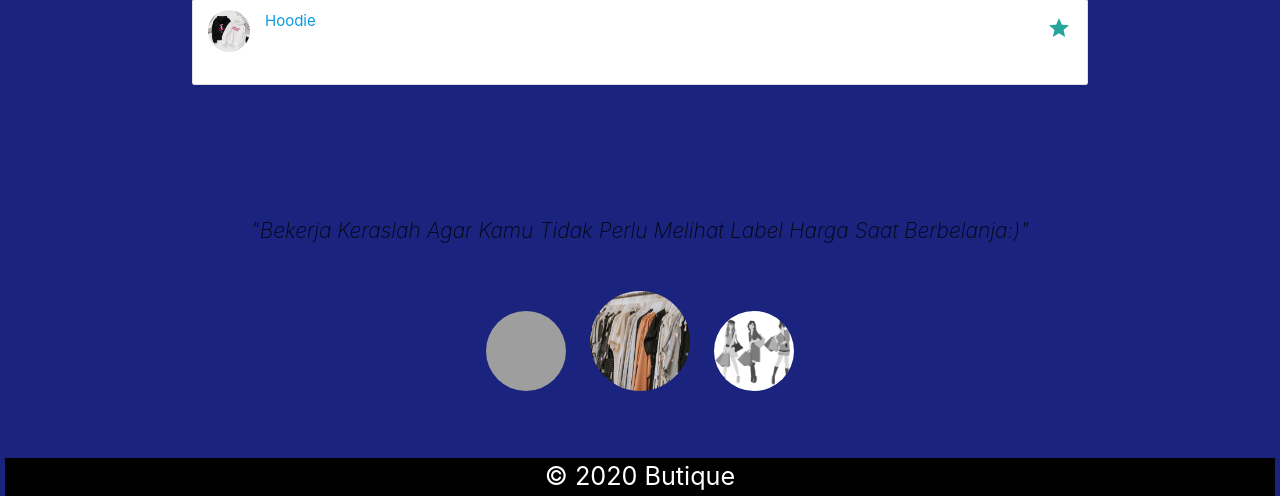
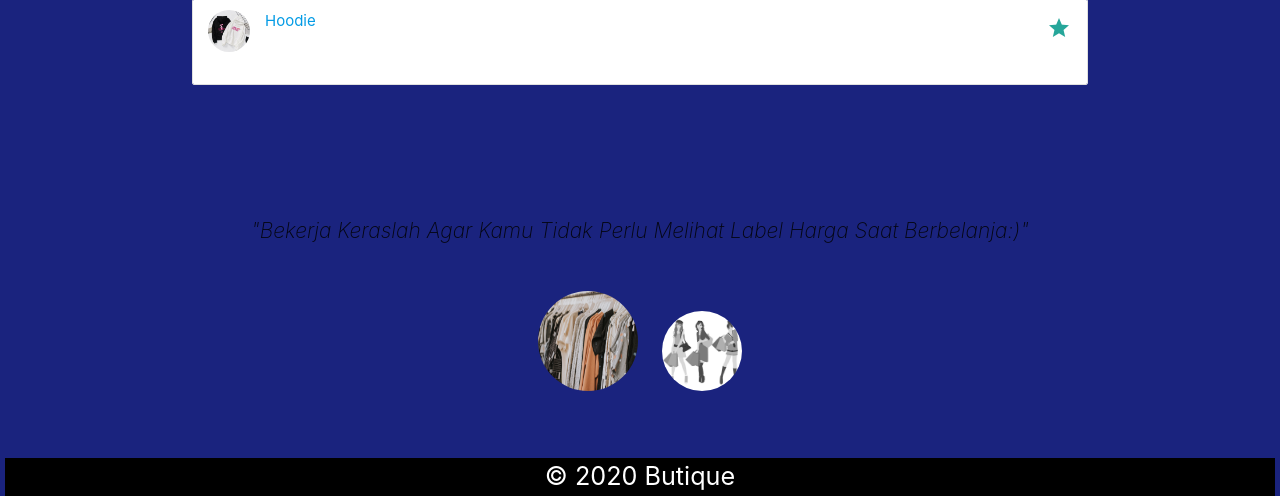
Before and after one commit to SeliSuhaeli/pw2020_193040015, a PHP site: page /tubes/index.php in a window 1280 px wide. Shown: the part 1569-2065 px from the top of the page. Run offline with PHP 8.4, Linux system fonts and the light colour scheme; data comes from the database, SQL or seed files in the repository; grey boxes are pictures that could not be loaded.

Commit message:
TUGAS BESAR

```diff
--- a/tubes/index.php
+++ b/tubes/index.php
@@ -155,10 +155,6 @@ harga Like '%$keyword%'");
                 </div>
             </li>
             <li>
-                <img src="assets/img/2.jpg">
-                <div class="caption left-align"></div>
-            </li>
-            <li>
                 <img src="assets/img/1.jpg">
                 <div class="caption right-align"></div>
             </li>
@@ -202,7 +198,6 @@ harga Like '%$keyword%'");
         </div>
         <div class="row justify-content-center center-align">
             <div class="col-lg-6 justify-content-center">
-                <img src="assets/img/2.jpg" alt="Testimonial 1">
                 <img src="assets/img/3.jpg" alt="Testimonial 2" class="img-main">
                 <img src="assets/img/4.jpg" alt="Testimonial 3">
             </div>
```
